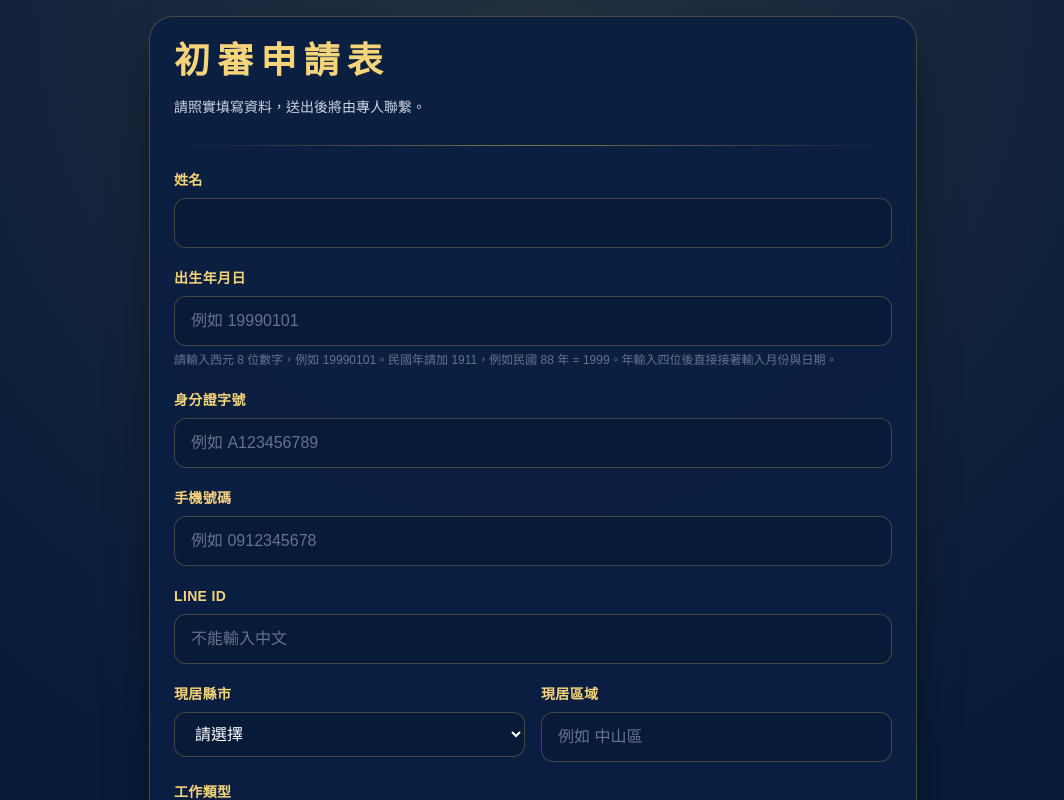
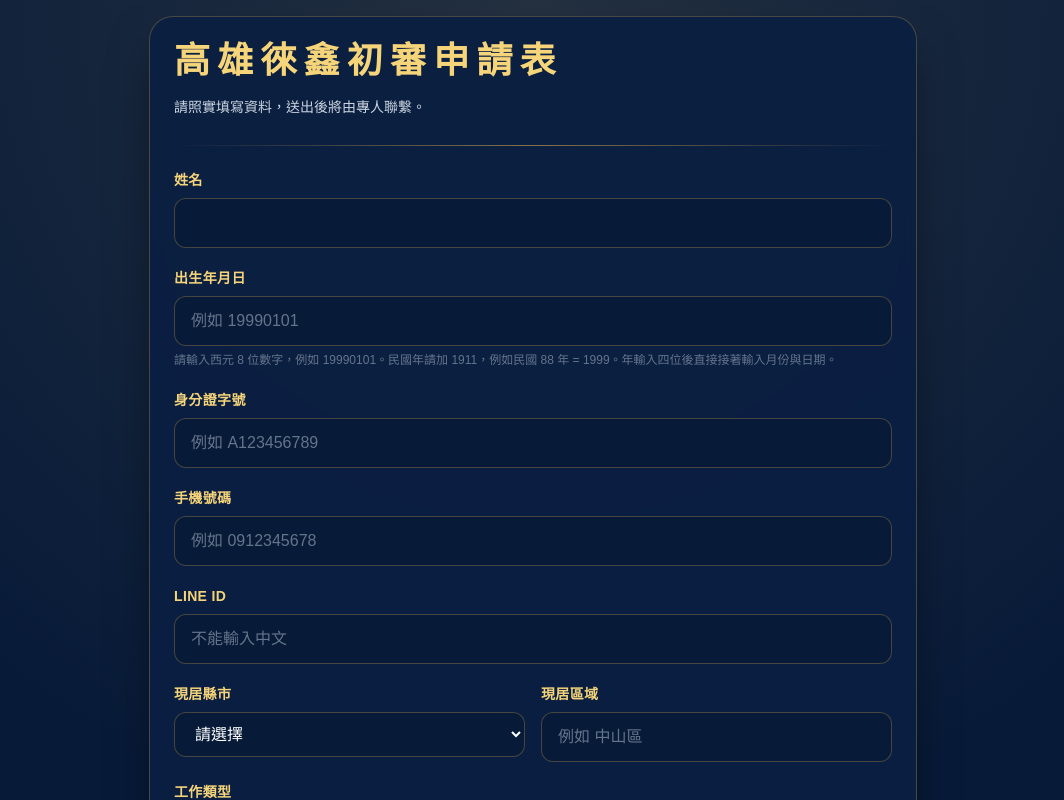
Before and after one commit to d125410918/Pawnshop_Custom2, a Next.js app: page / in a window 1280 px wide. Shown: the top 800 px of the page, without its empty margins (107-1171 px from the left). Built offline with nearby package versions, Linux system fonts and the light colour scheme.

Commit message:
Update page.tsx

```diff
--- a/app/page.tsx
+++ b/app/page.tsx
@@ -204,7 +204,7 @@ export default function Home() {
   return (
     <main className="min-h-screen bg-[#071a38] bg-[radial-gradient(circle_at_top,_rgba(245,212,122,0.12),_transparent_40%)] p-4">
       <div className="mx-auto max-w-3xl rounded-3xl border border-[#d6a84f]/30 bg-[#0b1f42]/95 p-6 shadow-2xl shadow-black/50 backdrop-blur">
-        <h1 className="text-4xl font-bold tracking-[0.2em] text-[#f5d47a]">初審申請表</h1>
+        <h1 className="text-4xl font-bold tracking-[0.2em] text-[#f5d47a]">高雄徠鑫初審申請表</h1>
         <p className="mt-3 text-sm leading-7 text-slate-300">
           請照實填寫資料，送出後將由專人聯繫。
         </p>
```
